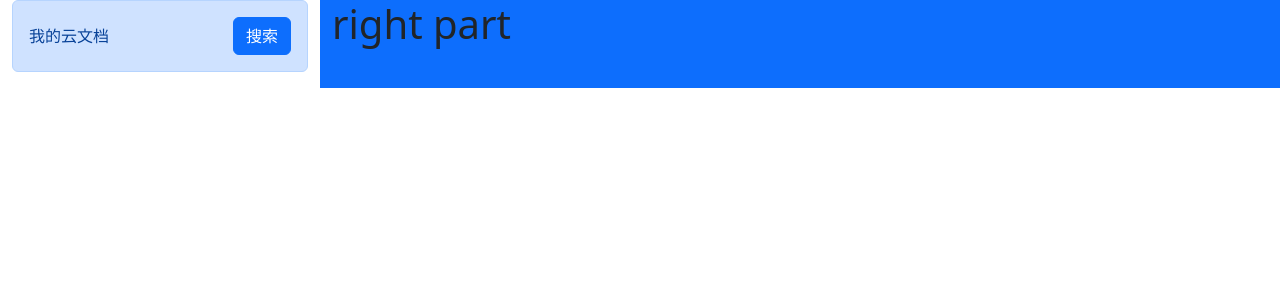
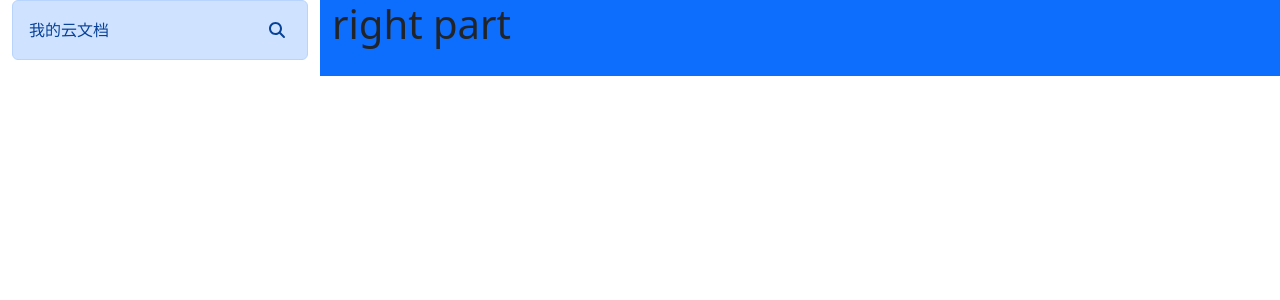
Before and after one commit to Poem7200/markdown, a React (Create React App) app: page / in a window 1280 px wide. Shown: the top 300 px of the page. Built offline with nearby package versions, Linux system fonts and the light colour scheme.

Commit message:
feat: add icon dependency

```diff
--- a/package.json
+++ b/package.json
@@ -4,6 +4,9 @@
   "private": true,
   "main": "main.js",
   "dependencies": {
+    "@fortawesome/fontawesome-svg-core": "^6.2.0",
+    "@fortawesome/free-solid-svg-icons": "^6.2.0",
+    "@fortawesome/react-fontawesome": "^0.2.0",
     "@testing-library/jest-dom": "^5.16.5",
     "@testing-library/react": "^13.4.0",
     "@testing-library/user-event": "^13.5.0",
--- /dev/null
+++ b/src/App.css
@@ -0,0 +1,5 @@
+.icon-button {
+  border: none;
+  color: inherit;
+  background: none;
+}
--- a/src/App.tsx
+++ b/src/App.tsx
@@ -1,6 +1,7 @@
 import React from 'react';
 import FileSearch from './components/FileSearch';
 import 'bootstrap/dist/css/bootstrap.min.css'
+import './App.css'
 
 const App = () => {
   return (
--- a/src/components/FileSearch.tsx
+++ b/src/components/FileSearch.tsx
@@ -1,4 +1,6 @@
 import React, { FC, useEffect, useRef, useState } from "react";
+import { FontAwesomeIcon } from '@fortawesome/react-fontawesome';
+import { faSearch, faTimes } from '@fortawesome/free-solid-svg-icons'
 
 interface FileSearchProps {
   title: string;
@@ -43,14 +45,18 @@ const FileSearch: FC<FileSearchProps> = (props: FileSearchProps) => {
         !active &&
         <div className="d-flex justify-content-between align-items-center">
           <span>{title}</span>
-          <button className="btn btn-primary" type="button" onClick={() => setActive(true)}>搜索</button>
+          <button className="icon-button" type="button" onClick={() => setActive(true)}>
+            <FontAwesomeIcon title='搜索' icon={faSearch} />
+          </button>
         </div>
       }
       {
         active &&
         <div className="d-flex justify-content-between align-items-center">
           <input className="form-control" ref={node} style={{ width: '300px' }} value={value} onChange={e => setValue(e.target.value)} />
-          <button className="btn btn-primary" type="button" onClick={e => closeSearch(e as any)}>关闭</button>
+          <button className="icon-button" type="button" onClick={e => closeSearch(e as any)}>
+            <FontAwesomeIcon title='关闭' icon={faTimes} />
+          </button>
         </div>
       }
     </div>
```
Also changed, not shown: 1 other file (tests, documents, lock files or other folders).
